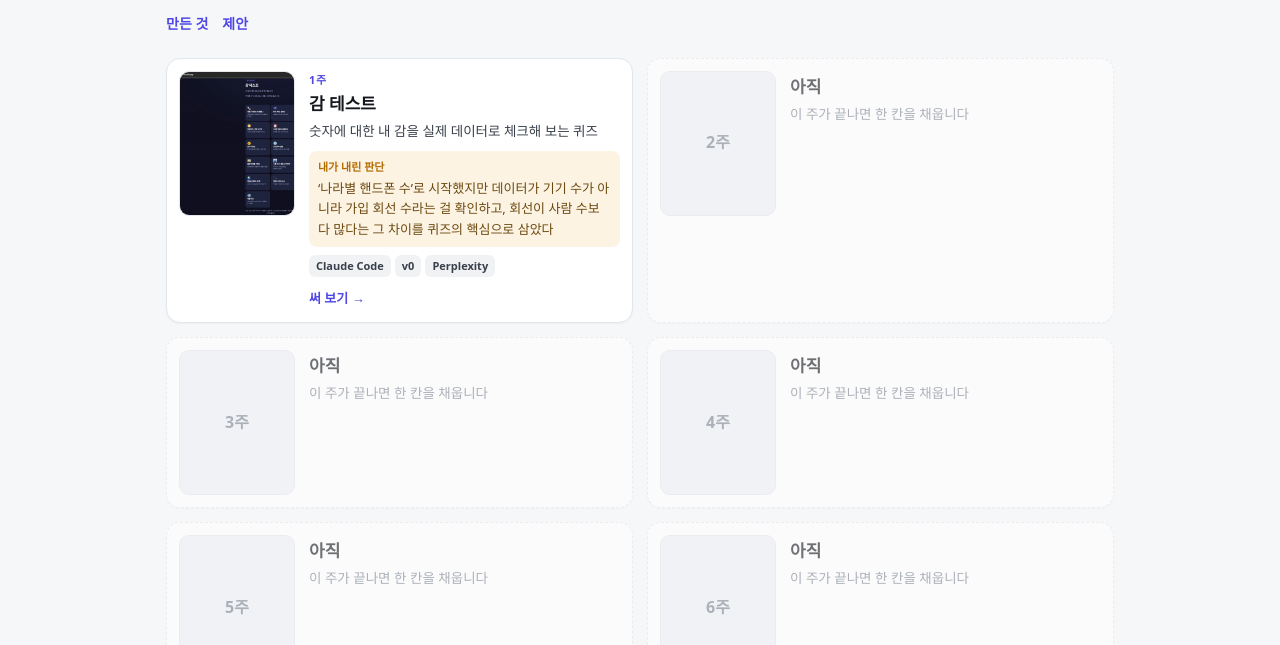
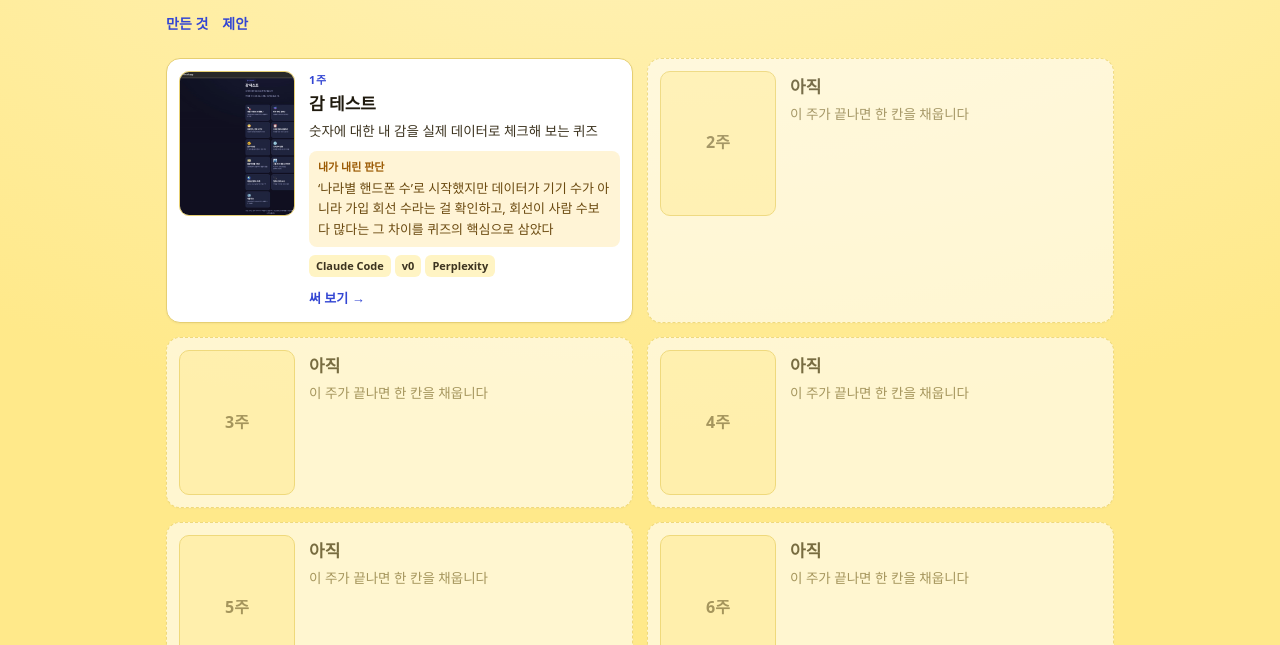
Before and after one commit to sufeelings/portfolio, a plain HTML site: page index.html in a window 1280 px wide. Shown: the part 155-800 px from the top of the page. Drawn offline with Linux system fonts and the light colour scheme.

Commit message:
포트폴리오를 감 테스트와 같은 노란 테마로
Co-Authored-By: Claude Opus 5.5 <noreply@anthropic.com>

```diff
--- a/style.css
+++ b/style.css
@@ -1,9 +1,12 @@
+/* 감 테스트 앱과 같은 노란 테마. 글자색은 모두 바탕 위에서 대비 4.5:1 이상 */
 :root {
-  --bg: #f6f7f9; --panel: #fff; --ink: #14171c; --body: #3a404b; --dim: #7c838f; --line: #e3e6eb;
-  --accent: #4f46e5; --accent-soft: #eef0ff; --warn: #b26a00; --warn-soft: #fdf3e3;
+  color-scheme: light;
+  --bg: #ffe98a; --bg2: #fff4c4; --panel: #fff; --ink: #1f1a0e; --body: #3d3420; --dim: #6b5f3f; --line: #e6cf72;
+  --accent: #3346d3; --accent-soft: #e8ebff; --warn: #9a5800; --warn-soft: #fff4d6; --tint: #fff4c4;
 }
 * { box-sizing: border-box; }
-body { margin: 0; background: var(--bg); color: var(--body); line-height: 1.6;
+body { margin: 0; background: radial-gradient(1200px 700px at 50% -10%, var(--bg2), var(--bg)); min-height: 100dvh;
+  color: var(--body); line-height: 1.6;
   font-family: Pretendard, "Apple SD Gothic Neo", "Malgun Gothic", system-ui, sans-serif; -webkit-font-smoothing: antialiased; }
 #app { max-width: 980px; margin: 0 auto; padding: 28px 16px 56px; }
 .hero { padding: 8px 0 22px; }
@@ -18,7 +21,7 @@ h1 { font-size: 30px; color: var(--ink); letter-spacing: -.8px; line-height: 1.2
 .card { display: grid; grid-template-columns: 116px 1fr; gap: 14px; background: var(--panel); border: 1px solid var(--line);
   border-radius: 14px; padding: 12px; box-shadow: 0 1px 2px rgba(20,23,28,.04); }
 .card img, .noimg { width: 116px; height: 145px; object-fit: cover; object-position: top; border-radius: 10px;
-  border: 1px solid var(--line); background: #eef0f3; }
+  border: 1px solid var(--line); background: var(--tint); }
 .noimg { display: flex; align-items: center; justify-content: center; font-weight: 800; color: var(--dim); }
 .card.empty { opacity: .6; border-style: dashed; }
 .wk { font-size: 11px; font-weight: 800; color: var(--accent); letter-spacing: .06em; }
@@ -27,7 +30,7 @@ h1 { font-size: 30px; color: var(--ink); letter-spacing: -.8px; line-height: 1.2
 .judge { font-size: 13px; background: var(--warn-soft); color: #6b4a10; border-radius: 8px; padding: 7px 9px; }
 .judge b { display: block; font-size: 11px; color: var(--warn); margin-bottom: 2px; }
 .ai { display: flex; flex-wrap: wrap; gap: 4px; margin: 8px 0; }
-.ai span { font-size: 11px; font-weight: 700; padding: 2px 7px; border-radius: 6px; background: #f1f2f4; color: var(--body); }
+.ai span { font-size: 11px; font-weight: 700; padding: 2px 7px; border-radius: 6px; background: var(--tint); color: var(--body); }
 .go { font-size: 13px; font-weight: 800; color: var(--accent); text-decoration: none; }
 .go.off { color: var(--dim); font-weight: 600; }
 .proposal { margin-top: 26px; background: var(--panel); border: 1px solid var(--line); border-radius: 14px; padding: 20px 18px; }
```
